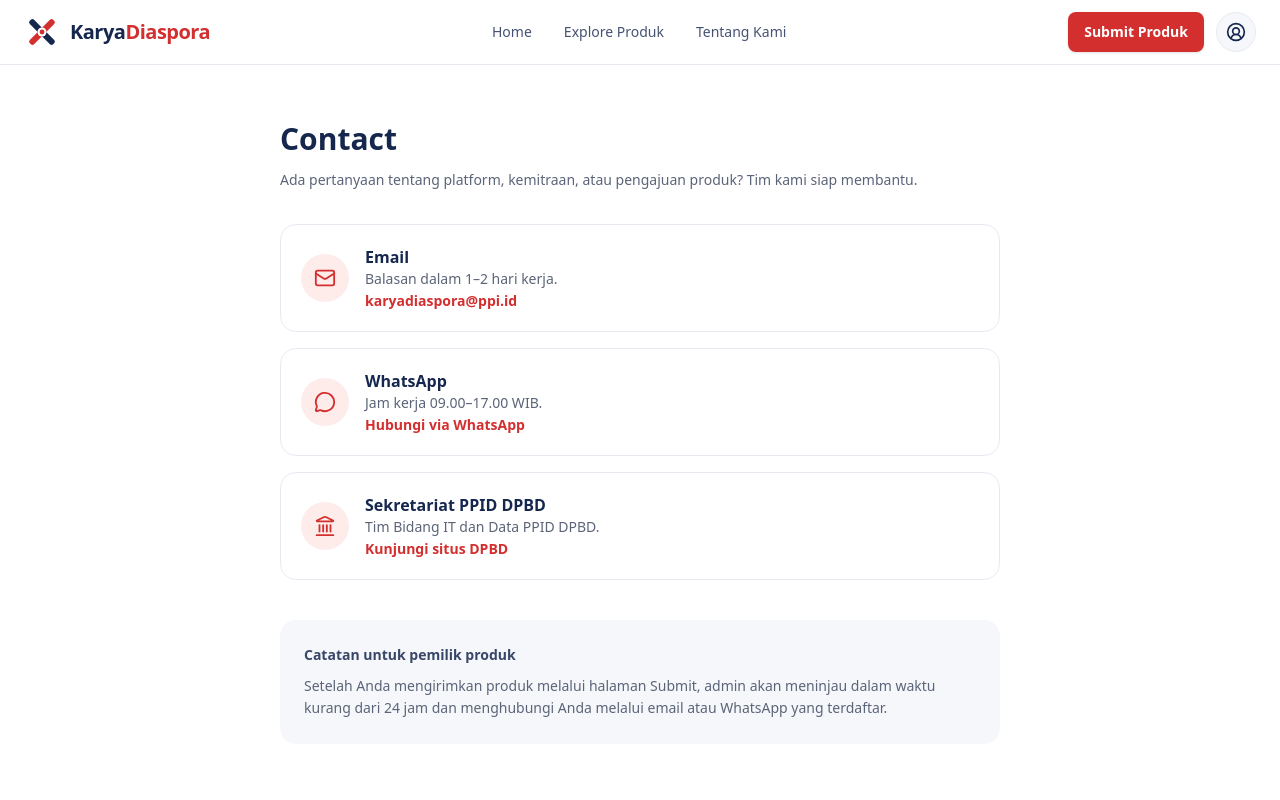
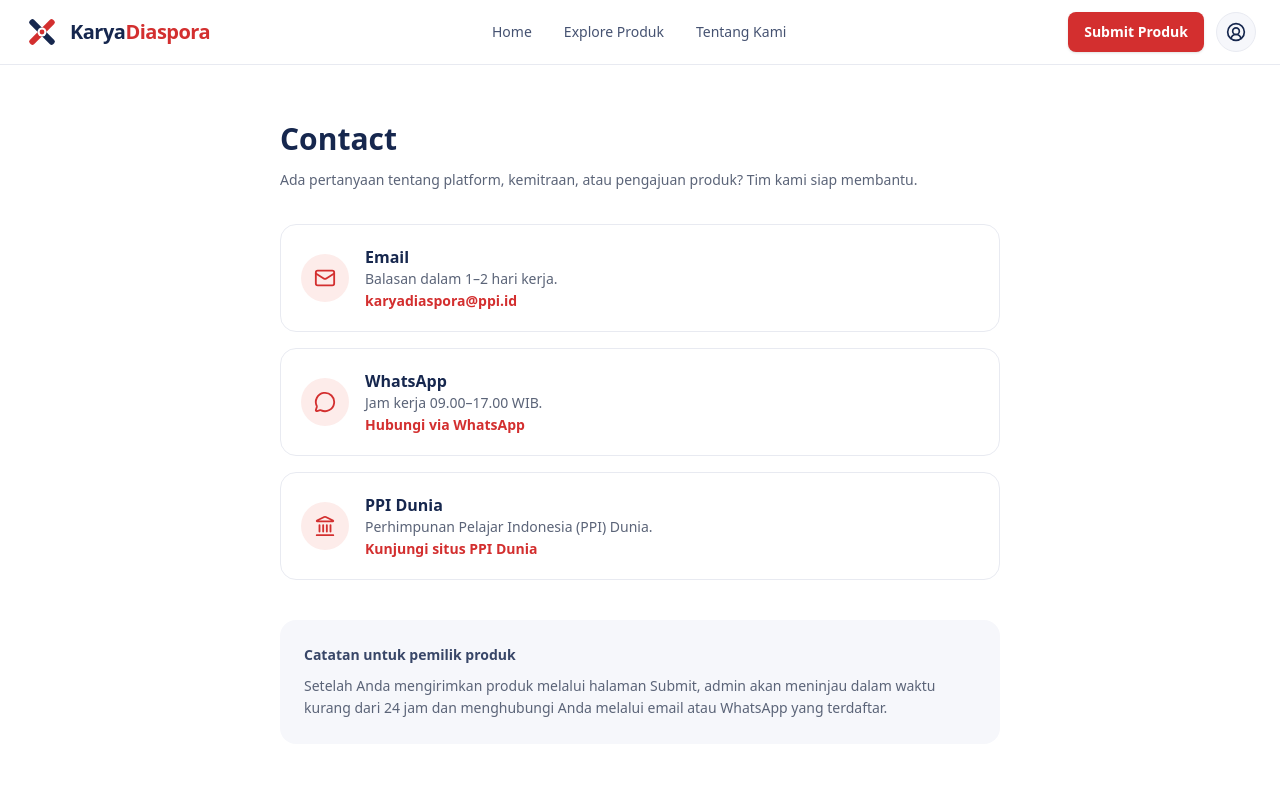
Before and after one commit to gasti21/diaspora-project, a Next.js app: page /kontak in a window 1280 px wide. Shown: the top 800 px of the page. Built offline with nearby package versions, Linux system fonts and the light colour scheme; no server answers.

Commit message:
feat(kontak): ganti kartu Sekretariat menjadi PPI Dunia
- Title: Sekretariat PPID DPBD -> PPI Dunia
- Desc: Tim Bidang IT dan Data PPID DPBD. -> Perhimpunan Pelajar
  Indonesia (PPI) Dunia.
- Link: Kunjungi situs DPBD -> Kunjungi situs PPI Dunia
- Meta description ikut disesuaikan

```diff
--- a/src/app/(public)/kontak/page.tsx
+++ b/src/app/(public)/kontak/page.tsx
@@ -3,7 +3,7 @@
 import { cn } from "@/lib/utils";
 
 export const metadata: Metadata = {
-  description: "Hubungi tim KaryaDiaspora - PPID DPBD.",
+  description: "Hubungi tim KaryaDiaspora - Perhimpunan Pelajar Indonesia (PPI) Dunia.",
 };
 
 export default function KontakPage() {
@@ -31,9 +31,9 @@
         />
         <Card
           icon={Landmark}
-          title="Sekretariat PPID DPBD"
-          desc="Tim Bidang IT dan Data PPID DPBD."
-          value="Kunjungi situs DPBD"
+          title="PPI Dunia"
+          desc="Perhimpunan Pelajar Indonesia (PPI) Dunia."
+          value="Kunjungi situs PPI Dunia"
           href="https://dpbd.org"
         />
       </div>
```
